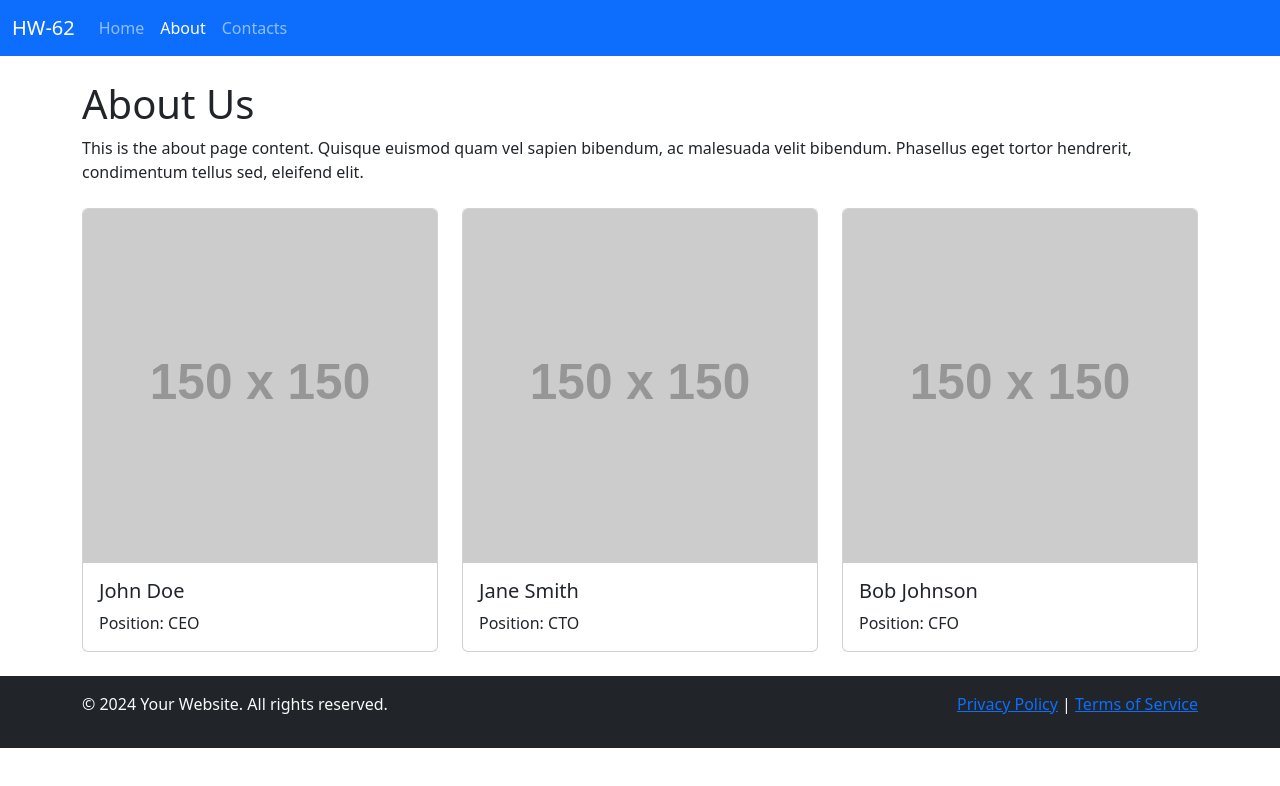
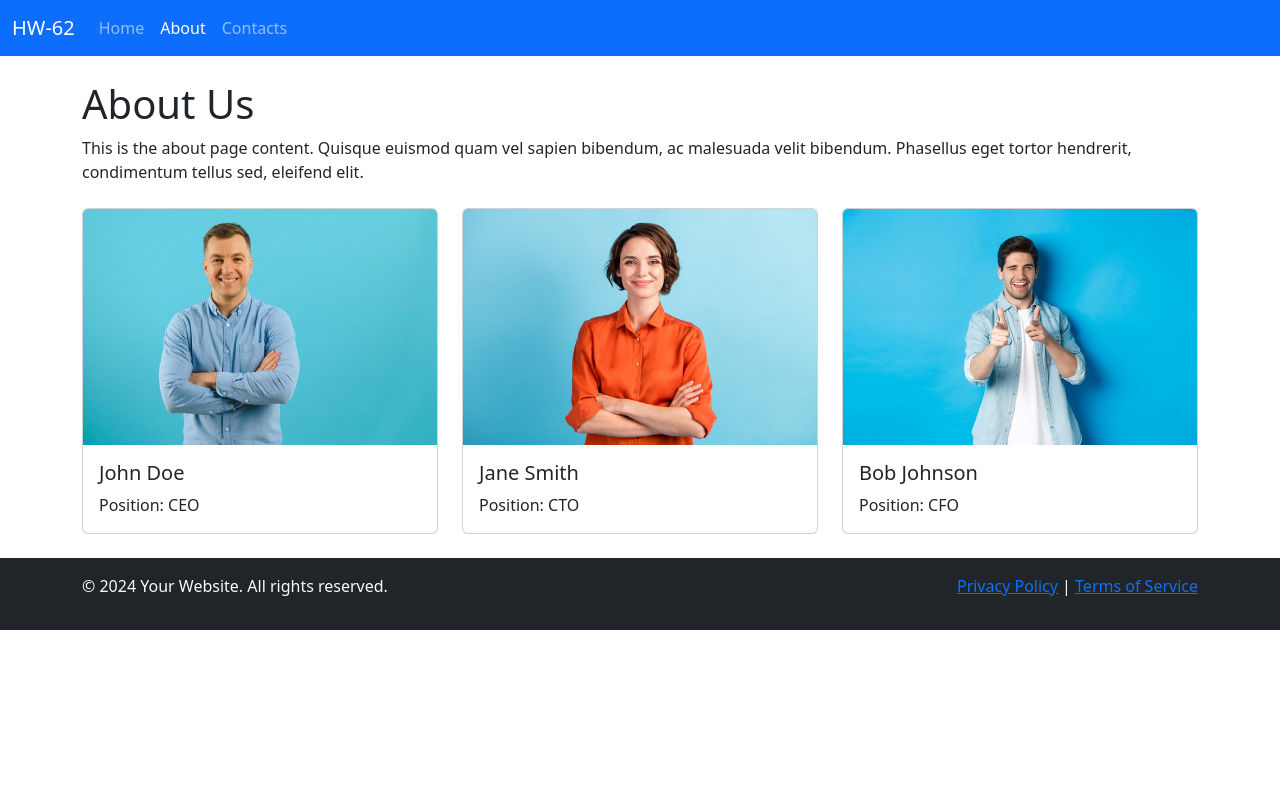
Before and after one commit to aarzybaev/attractor-hw-62, a React (Vite) app: page /about in a window 1280 px wide. Shown: the top 786 px of the page. Built offline with nearby package versions, Linux system fonts and the light colour scheme.

Commit message:
replaced images in About, Home

```diff
--- a/src/containers/About/About.tsx
+++ b/src/containers/About/About.tsx
@@ -1,5 +1,7 @@
 import React from 'react';
-
+import person1 from '../../assets/person-1.jpg';
+import person2 from '../../assets/person-2.jpg';
+import person3 from '../../assets/person-3.jpg';
 const About: React.FC = () => {
   return (
     <div className="container mt-4">
@@ -10,7 +12,7 @@ const About: React.FC = () => {
       <div className="row mt-4">
         <div className="col-md-4">
           <div className="card">
-            <img src="https://via.placeholder.com/150" className="card-img-top" alt="Team Member"/>
+            <img src={person1} className="card-img-top" alt="Team Member"/>
               <div className="card-body">
                 <h5 className="card-title">John Doe</h5>
                 <p className="card-text">Position: CEO</p>
@@ -20,7 +22,7 @@ const About: React.FC = () => {
 
         <div className="col-md-4">
           <div className="card">
-            <img src="https://via.placeholder.com/150" className="card-img-top" alt="Team Member"/>
+            <img src={person2} className="card-img-top" alt="Team Member"/>
               <div className="card-body">
                 <h5 className="card-title">Jane Smith</h5>
                 <p className="card-text">Position: CTO</p>
@@ -30,7 +32,7 @@ const About: React.FC = () => {
 
         <div className="col-md-4">
           <div className="card">
-            <img src="https://via.placeholder.com/150" className="card-img-top" alt="Team Member"/>
+            <img src={person3} className="card-img-top" alt="Team Member"/>
               <div className="card-body">
                 <h5 className="card-title">Bob Johnson</h5>
                 <p className="card-text">Position: CFO</p>
--- a/src/containers/Home/Home.tsx
+++ b/src/containers/Home/Home.tsx
@@ -1,5 +1,5 @@
 import React from 'react';
-
+import service from '../../assets/service.jpg';
 const Home: React.FC = () => {
   return (
     <div className="container mt-4">
@@ -11,7 +11,7 @@ const Home: React.FC = () => {
       <div className="row mt-4">
         <div className="col-md-4">
           <div className="card">
-            <img src="https://via.placeholder.com/300" className="card-img-top" alt="Card Image"/>
+            <img src={service} className="card-img-top" alt="Card Image"/>
               <div className="card-body">
                 <h5 className="card-title">Featured Service 1</h5>
                 <p className="card-text">Description of the featured service.</p>
@@ -21,7 +21,7 @@ const Home: React.FC = () => {
 
         <div className="col-md-4">
           <div className="card">
-            <img src="https://via.placeholder.com/300" className="card-img-top" alt="Card Image"/>
+            <img src={service} className="card-img-top" alt="Card Image"/>
               <div className="card-body">
                 <h5 className="card-title">Featured Service 2</h5>
                 <p className="card-text">Description of the featured service.</p>
@@ -31,7 +31,7 @@ const Home: React.FC = () => {
 
         <div className="col-md-4">
           <div className="card">
-            <img src="https://via.placeholder.com/300" className="card-img-top" alt="Card Image"/>
+            <img src={service} className="card-img-top" alt="Card Image"/>
               <div className="card-body">
                 <h5 className="card-title">Featured Service 3</h5>
                 <p className="card-text">Description of the featured service.</p>
```
